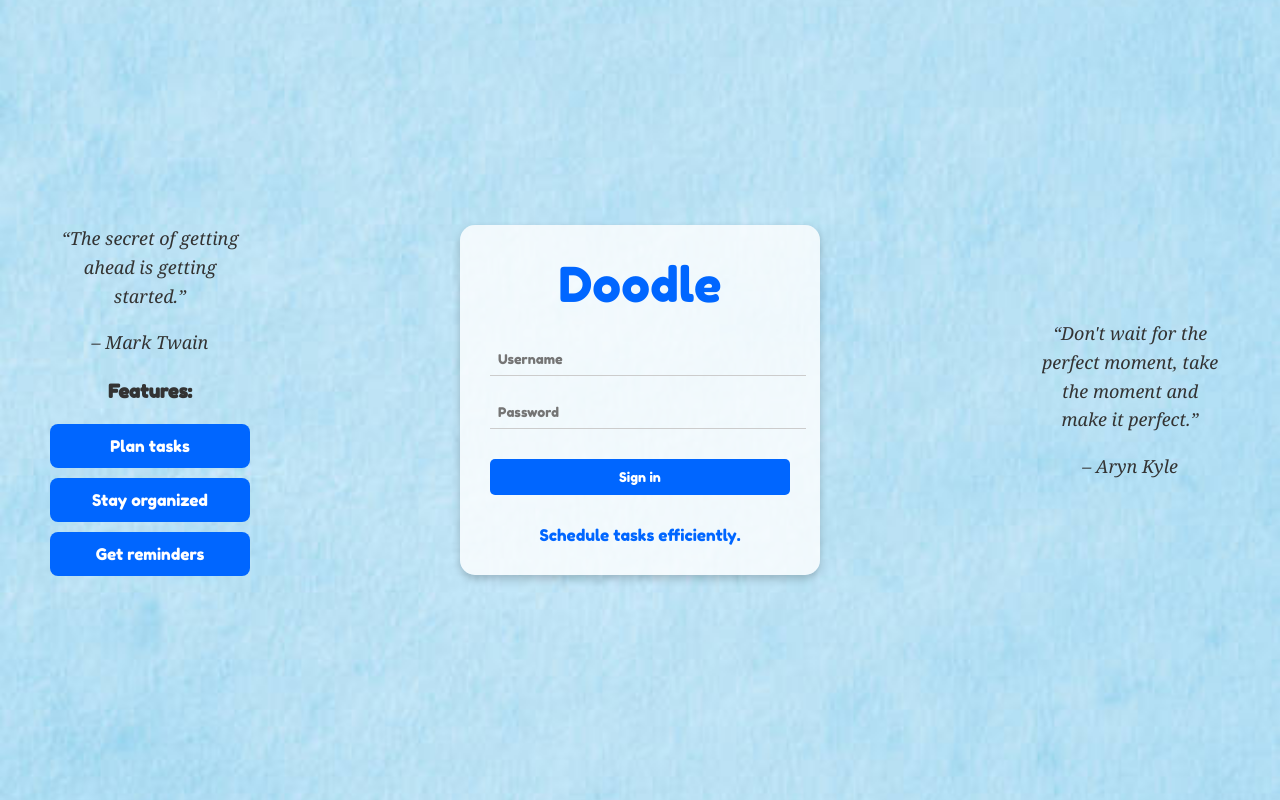
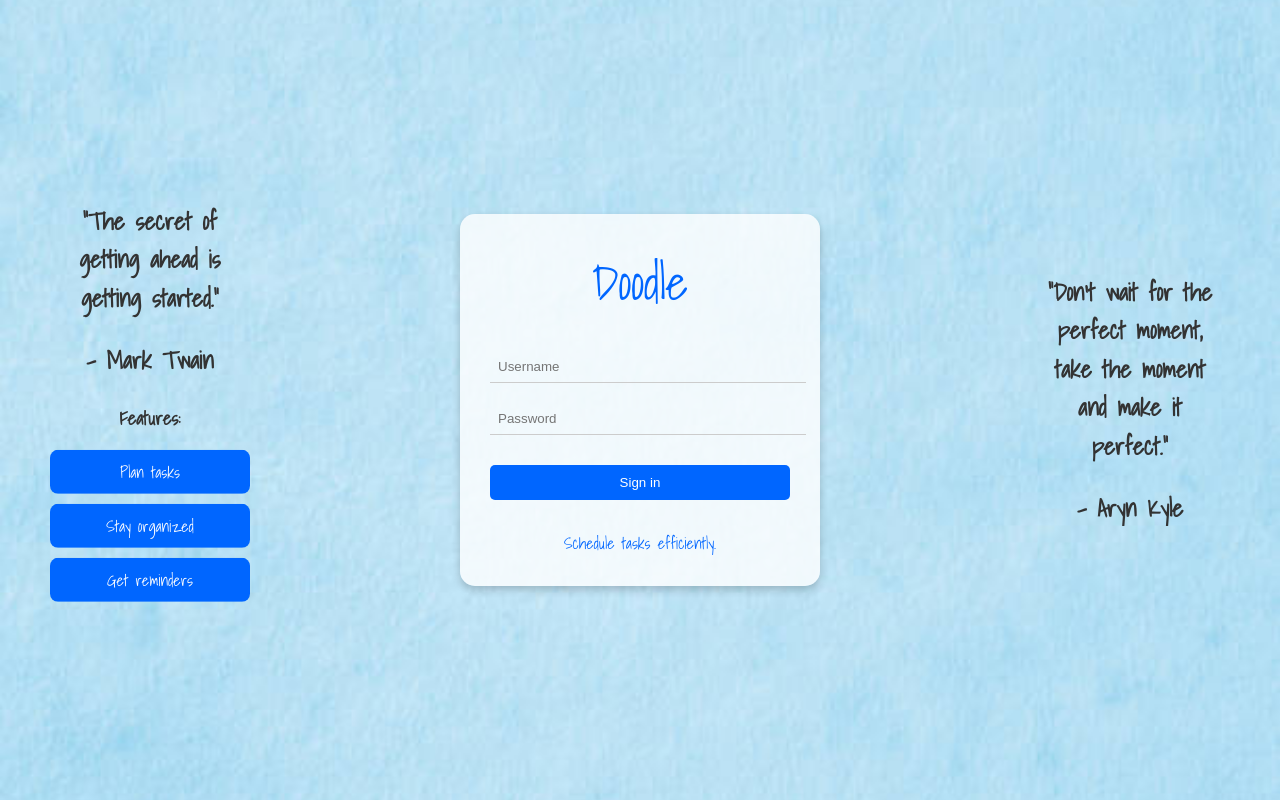
Before and after one commit to 349gill/doodle, a Flask app: page / in a window 1280 px wide. Run offline with Flask 2, Linux system fonts and the light colour scheme.

Commit message:
Changed background

```diff
--- a/templates/index.html
+++ b/templates/index.html
@@ -1,11 +1,7 @@
 <!DOCTYPE html>
 <html lang="en">
 <head>
-    <meta charset="UTF-8">
-    <meta name="viewport" content="width=device-width, initial-scale=1.0">
     <title>Doodle - Login</title>
-    <!-- Importing the main font from Google Fonts -->
-    <link href="https://fonts.googleapis.com/css2?family=Fredoka+One&display=swap" rel="stylesheet">
     <style>
         @keyframes fadeInUp {
             0% {
@@ -19,7 +15,7 @@
         }
 
         body {
-            background-image: url('paper-texture.jpg'); /* Ensure this image path is correct */
+            background-image: url('/static/paper-texture.jpg');
             background-size: cover;
             background-repeat: no-repeat;
             background-position: center;
@@ -28,7 +24,7 @@
             justify-content: center;
             height: 100vh;
             margin: 0;
-            font-family: 'Fredoka One', sans-serif;
+            font-family: 'Shadows Into Light', cursive;
             color: #333; /* Dark text color for readability */
             overflow: hidden;
         }
@@ -36,7 +32,7 @@
             position: absolute;
             width: 200px;
             padding: 20px;
-            color: #333;
+            color: #333; /* Dark text color for readability */
             font-size: 16px;
             text-align: center;
             line-height: 1.5;
@@ -52,7 +48,7 @@
             transform: translateY(-50%);
         }
         .main-content {
-            background-color: rgba(255, 255, 255, 0.8);
+            background-color: rgba(255, 255, 255, 0.8); /* Lighter background for contrast */
             padding: 30px;
             border-radius: 15px;
             width: 300px;
@@ -71,7 +67,6 @@
             border: none;
             border-bottom: 1px solid #ccc;
             background: transparent;
-            font-family: 'Fredoka One', sans-serif;
         }
         button {
             width: 100%;
@@ -82,7 +77,6 @@
             border-radius: 5px;
             cursor: pointer;
             margin-top: 20px;
-            font-family: 'Fredoka One', sans-serif;
         }
         .tagline {
             color: #0066FF;
@@ -96,9 +90,8 @@
             margin: 20px 0;
         }
         .quote {
-            font-family: Georgia, serif; /* Simple serif font for quotes */
-            font-size: 18px;
-            font-style: italic;
+            font-size: 24px; /* Increased font size for quotes */
+            font-weight: bold; /* Make quotes bolder */
             line-height: 1.6;
             padding-left: 10px;
             padding-right: 10px;
@@ -117,6 +110,7 @@
         .feature-box:nth-child(2) { animation-delay: 0.5s; }
         .feature-box:nth-child(3) { animation-delay: 0.7s; }
     </style>
+    <link href="https://fonts.googleapis.com/css2?family=Shadows+Into+Light&display=swap" rel="stylesheet">
 </head>
 <body>
     <div class="side-content left-side">
@@ -135,7 +129,8 @@
     <div class="main-content">
         <div class="logo">Doodle</div>
         <div class="login-box">
-            <form method="POST" action="your_action_url">
+
+            <form method="POST">
                 <input type="text" name="username" placeholder="Username" required>
                 <input type="password" name="password" placeholder="Password" required>
                 <button type="submit">Sign in</button>
```
Also changed, not shown: static/paper-texture.jpg (renamed from templates/paper-texture.jpg).
